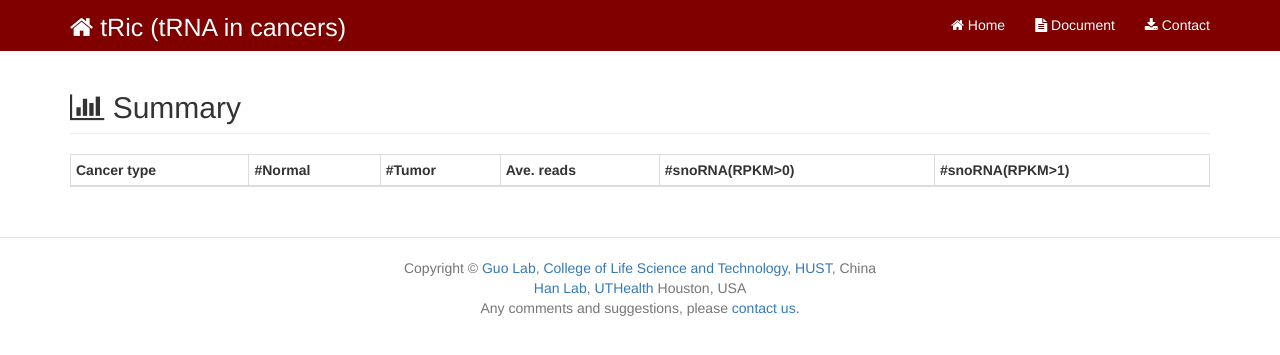
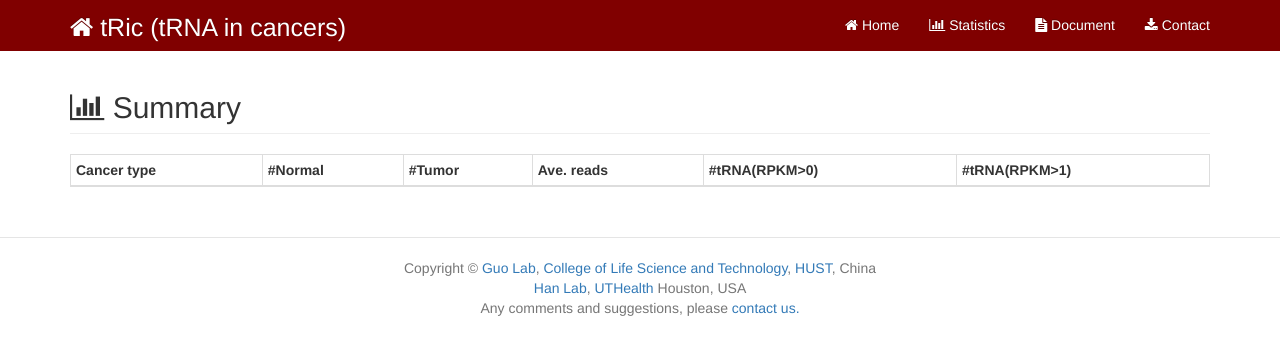
Before and after one commit to HanBioinfoLab/TRIC, a Django app: template tRic/templates/tric/statistics.html in a window 1280 px wide. Shown: the top 355 px of the page. Run offline with Django 3.2, Linux system fonts and the light colour scheme; the template is opened without the code that fills it, so the values that code supplies are empty; some libraries are stand-ins or nearby versions.

Commit message:
index statistics

```diff
--- a/tRic/templates/tric/header.html
+++ b/tRic/templates/tric/header.html
@@ -16,6 +16,7 @@
         <nav class="collapse navbar-collapse" id="navbar">
             <ul class="nav navbar-nav navbar-right">
                 <li><a href="{% url 'tric:index' %}"><i class="fa fa-home"></i>&nbsp;Home</a></li>
+                <li><a href="{% url 'tric:statistics' %}"><i class="fa fa-bar-chart"></i>&nbsp;Statistics</a></li>
                 <li><a href="{% url 'tric:methods' %}"><i class="fa fa-file-text"></i>&nbsp;Document</a></li>
                 <li><a href="{% url 'tric:contact' %}"><i class="fa fa-download"></i>&nbsp;Contact</a></li>
             </ul>
--- a/tRic/templates/tric/statistics.html
+++ b/tRic/templates/tric/statistics.html
@@ -15,8 +15,8 @@
                     <th>&num;Normal</th>
                     <th>&num;Tumor</th>
                     <th>Ave. reads</th>
-                    <th>&num;snoRNA(RPKM>0)</th>
-                    <th>&num;snoRNA(RPKM>1)</th>
+                    <th>&num;tRNA(RPKM>0)</th>
+                    <th>&num;tRNA(RPKM>1)</th>
                 </tr>
             </thead>
 
```
Also changed, not shown: tRic/templates/tric/index.html (+10 -10 lines).
